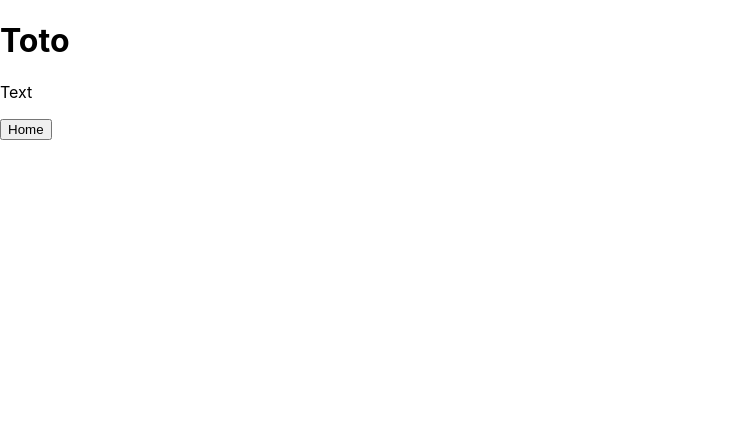
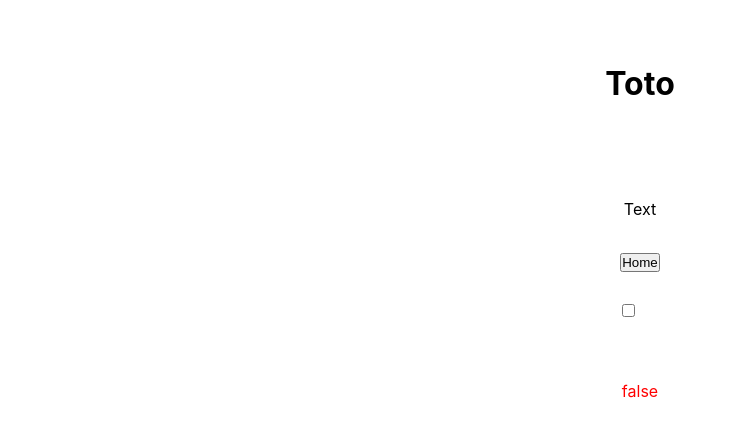
Before and after one commit to simon-attila-fr/storybooktest, a React (Create React App) app in the folder teststorybook/: page /toto in a window 1280 px wide. Shown: the top 436 px of the page, without its empty margins (0-737 px from the left). Built offline with nearby package versions, Linux system fonts and the light colour scheme.

Commit message:
Checkbox and some css added

```diff
--- a/teststorybook/src/App.css
+++ b/teststorybook/src/App.css
@@ -1,3 +1,9 @@
+* {
+  padding: 0;
+  margin: 0;
+  box-sizing: border-box;
+}
+
 .App {
   text-align: center;
 }
--- /dev/null
+++ b/teststorybook/src/components/Checkbox.css
@@ -0,0 +1,7 @@
+.checked{
+    color: green;
+}
+
+.notChecked{
+    color:red;
+}
--- /dev/null
+++ b/teststorybook/src/components/Checkbox.jsx
@@ -0,0 +1,17 @@
+import { useState } from 'react';
+import "./Checkbox.css"
+
+export default function Checkbox() {
+    const [ isChecked, setIsChecked ] = useState(false);
+
+    const handleCheck = (e) => {
+        setIsChecked(!isChecked)
+    }
+
+    return(
+        <div>
+        <input type="checkbox" onChange={handleCheck}></input>
+        <p className={isChecked ? "checked" : "notChecked"}>{isChecked.toString()}</p>
+        </div>
+    )
+}
--- /dev/null
+++ b/teststorybook/src/pages/Titi.css
@@ -0,0 +1,13 @@
+.titiContainer{
+    display: flex;
+    flex-direction: column;
+    align-items: center;
+}
+
+.titiContainer h1 {
+    margin: 8vh 0;
+}
+
+.titiContainer p, .titiContainer input {
+    margin: 4vh 0;
+}
--- a/teststorybook/src/pages/Titi.jsx
+++ b/teststorybook/src/pages/Titi.jsx
@@ -1,6 +1,7 @@
 import { useState } from 'react';
 import Button from '../components/Button';
 import { Link } from 'react-router-dom';
+import "./Titi.css";
 
 export default function Titi() {
     const [ inputText, setInputtext ] = useState("");
@@ -10,7 +11,7 @@ export default function Titi() {
     }
 
     return(
-        <div>
+        <div className="titiContainer">
             <h1>Titi</h1>
             <p>Text</p>
             <Link to="/toto">
--- /dev/null
+++ b/teststorybook/src/pages/Toto.css
@@ -0,0 +1,13 @@
+.totoContainer {
+    display: flex;
+    flex-direction: column;
+    align-items: center;
+}
+
+.totoContainer h1 {
+    margin: 8vh 0;
+}
+
+.totoContainer p, .totoContainer input {
+    margin: 4vh 0;
+}
--- a/teststorybook/src/pages/Toto.jsx
+++ b/teststorybook/src/pages/Toto.jsx
@@ -1,14 +1,17 @@
+import { Link } from 'react-router-dom';
 import Button from '../components/Button';
-import { Link } from 'react-router-dom';
+import Checkbox from '../components/Checkbox';
+import './Toto.css';
 
 export default function Toto() {
     return(
-        <div>
+        <div className="totoContainer">
             <h1>Toto</h1>
             <p>Text</p>
             <Link to="/">
                 <Button text="Home" />
             </Link>
+            <Checkbox />
         </div>
     )
 }
```
